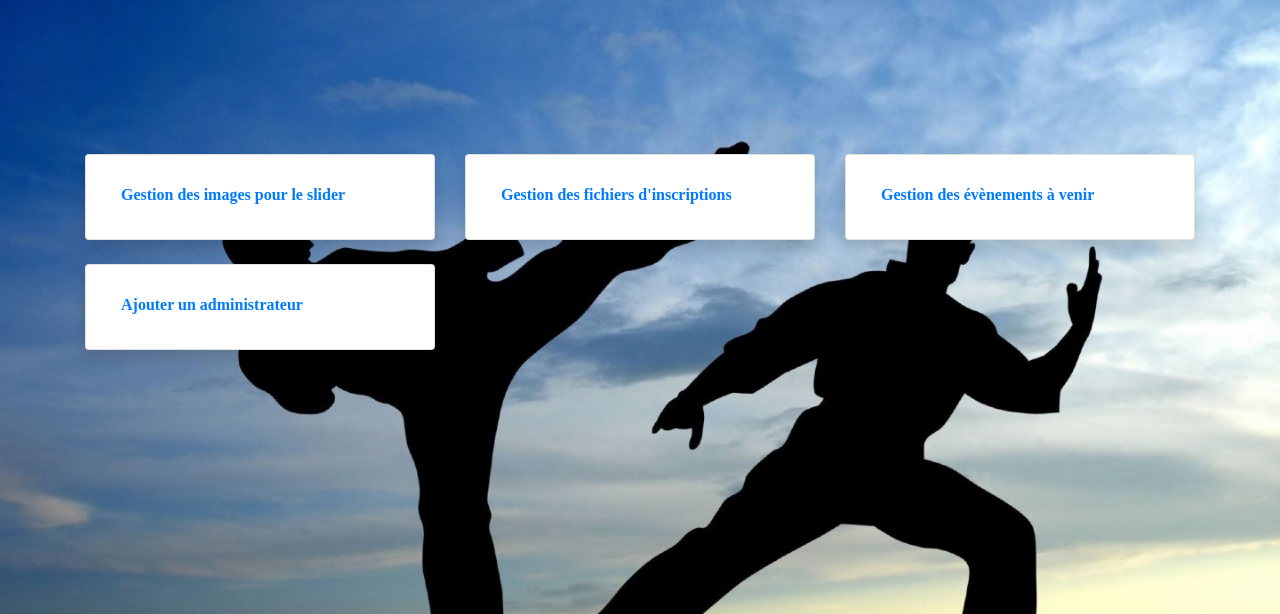
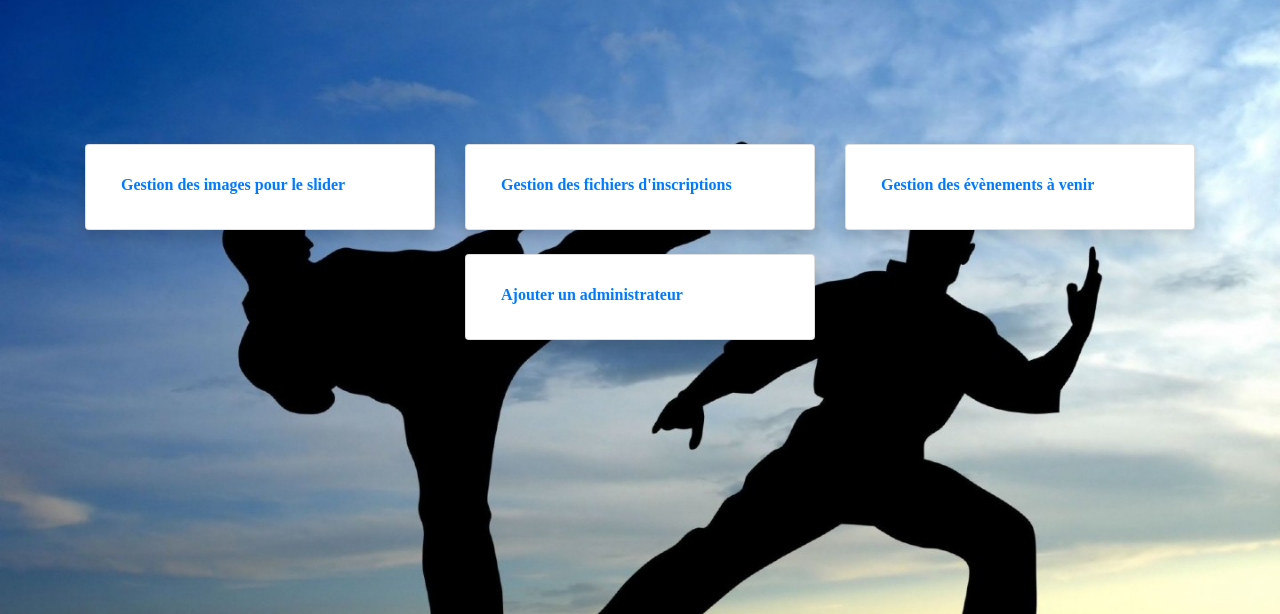
Before and after one commit to SophieMurat/taekwondo, a PHP site: page /view/adminView.php in a window 1280 px wide. Shown: the part 56-670 px from the top of the page. Run offline with PHP 8.4, Linux system fonts and the light colour scheme; some libraries are stand-ins or nearby versions.

Commit message:
rearangement des vues avec Boostrap

```diff
--- a/view/adminView.php
+++ b/view/adminView.php
@@ -1,11 +1,29 @@
 <?php ob_start(); ?>
-<div class="container" style="padding-top:12%">
-    <div class="row">
-        <div class="col-xl-4 col-md-6 mb-4">
+<div class="container mt-5 pt-5">
+    <div class="row justify-content-around">
+        <div class="col-xl-4 col-md-6 mb-4 mt-5">
             <div class="card border-left-primary shadow h-100 py-2">
                 <div class="card-body">
-                    <div class="row no-gutters align-items-center">
-                        <a href="addImage" style="text-decoration:none"><div class="col text-xs font-weight-bold">Gestion des images pour le slider</div></a>
+                    <div class="row no-gutters">
+                        <a href="addImage" class="text-decoration-none"><div class="col text-xs font-weight-bold">Gestion des images pour le slider</div></a>
+                    </div>
+                </div>
+            </div>
+        </div>
+        <div class="col-xl-4 col-md-6 mb-4 mt-5">
+            <div class="card border-left-primary shadow h-100 py-2">
+                <div class="card-body">
+                    <div class="row no-gutters">
+                        <a href="addInscriptionFileChoice" class="text-decoration-none"><div class="col text-xs font-weight-bold">Gestion des fichiers d'inscriptions</div></a>
+                    </div>
+                </div>
+            </div>
+        </div>
+        <div class="col-xl-4 col-md-6 mb-4 mt-5">
+            <div class="card border-left-primary shadow h-100 py-2">
+                <div class="card-body">
+                    <div class="row no-gutters">
+                        <a href="eventManagement" class="text-decoration-none"><div class="col mr-2 text-xs font-weight-bold mb-1">Gestion des évènements à venir</div></a>
                     </div>
                 </div>
             </div>
@@ -13,26 +31,8 @@
         <div class="col-xl-4 col-md-6 mb-4">
             <div class="card border-left-primary shadow h-100 py-2">
                 <div class="card-body">
-                    <div class="row no-gutters align-items-center">
-                        <a href="addInscriptionFileChoice" style="text-decoration:none"><div class="col text-xs font-weight-bold">Gestion des fichiers d'inscriptions</div></a>
-                    </div>
-                </div>
-            </div>
-        </div>
-        <div class="col-xl-4 col-md-6 mb-4">
-            <div class="card border-left-primary shadow h-100 py-2">
-                <div class="card-body">
-                    <div class="row no-gutters align-items-center">
-                        <a href="eventManagement" style="text-decoration:none"><div class="col mr-2 text-xs font-weight-bold mb-1">Gestion des évènements à venir</div></a>
-                    </div>
-                </div>
-            </div>
-        </div>
-        <div class="col-xl-4 col-md-6 mb-4">
-            <div class="card border-left-primary shadow h-100 py-2">
-                <div class="card-body">
-                    <div class="row no-gutters align-items-center">
-                        <a href="adminCreate" style="text-decoration:none"><div class="col mr-2 text-xs font-weight-bold mb-1">Ajouter un administrateur</div></a>
+                    <div class="row no-gutters">
+                        <a href="adminCreate" class="text-decoration-none"><div class="col mr-2 text-xs font-weight-bold mb-1">Ajouter un administrateur</div></a>
                     </div>
                 </div>
             </div>
--- a/view/createAdmin.php
+++ b/view/createAdmin.php
@@ -1,6 +1,6 @@
 <?php ob_start(); ?>
 <div class="container">
-    <div class="row">
+    <div class="row jumbotron text-center font-weight-bold">
       <div class="col-lg-8 col-md-10 mx-auto">
         <form action="adminCreate#createAccountError" name="adminAccount" id="contactForm" method="post">
             <div class="control-group">
--- a/view/loginView.php
+++ b/view/loginView.php
@@ -1,18 +1,17 @@
 <?php ob_start(); ?>
 
 <div class="container">
-    <div class="row">
+    <div class="jumbotron row text-center">
       <div class="col-lg-8 col-md-10 mx-auto">
+          <h1 class="col-lg12">Administrateur</h1>
         <form action="login#errorLogin" name="loginForm" id="login" method="post">
             <div class="control-group">
                 <div class="form-group floating-label-form-group controls">
-                    <label>Login</label>
                     <input type="text" class="form-control" name ="login" placeholder="Login" id="login" pattern="[a-zA-ZÀ-ÿ0-9]+" title="Tous caractères alpha-numériques">
                 </div>
             </div>
             <div class="control-group">
                 <div class="form-group floating-label-form-group controls">
-                    <label>Mot de passe</label>
                     <input type="password" class="form-control" name="password" placeholder="Mot de passe" id="mot de passe" required data-validation-required-message="Veuillez remplir ce champs.">
                 </div>
             </div>
--- a/view/modifyImageView.php
+++ b/view/modifyImageView.php
@@ -1,6 +1,6 @@
 <?php ob_start(); ?>
 <div class="container-fluid">
-  <div class="row justify-content-center">
+  <div class="row jumbotron justify-content-center">
     <div class="col-lg-4 bg-dark rounded px-4">
     <h4 class="text-center text-light p-1">Modifiez l'image sélectionnée</h4>
     <form action="updateImage/<?php echo $_GET['id']?>" method="post" enctype="multipart/form-data">
--- a/view/updateEventView.php
+++ b/view/updateEventView.php
@@ -2,7 +2,7 @@
 
 <article>
     <div class="container">
-      <div class="row">
+      <div class="row jumbotron text-center font-weight-bold">
         <div class="col-lg-8 col-md-10 mx-auto">
             <form action="updateEvent/<?php echo $event->getId() ?>" name="updateEvent" method="post" novalidate>
                 <div class="control-group">
```
Also changed, not shown: model/EventsManager.php (+4 -3 lines), view/addEventView.php (+5 -11 lines), view/addImageView.php (+8 -7 lines), view/createCategoryView.php (+7 -8 lines), view/eventManagementView.php (+23 -2 lines), view/informationsView.php (+9 -4 lines), view/inscriptionFilesView.php (+12 -10 lines), view/listEventsAdminView.php (+13 -12 lines).
